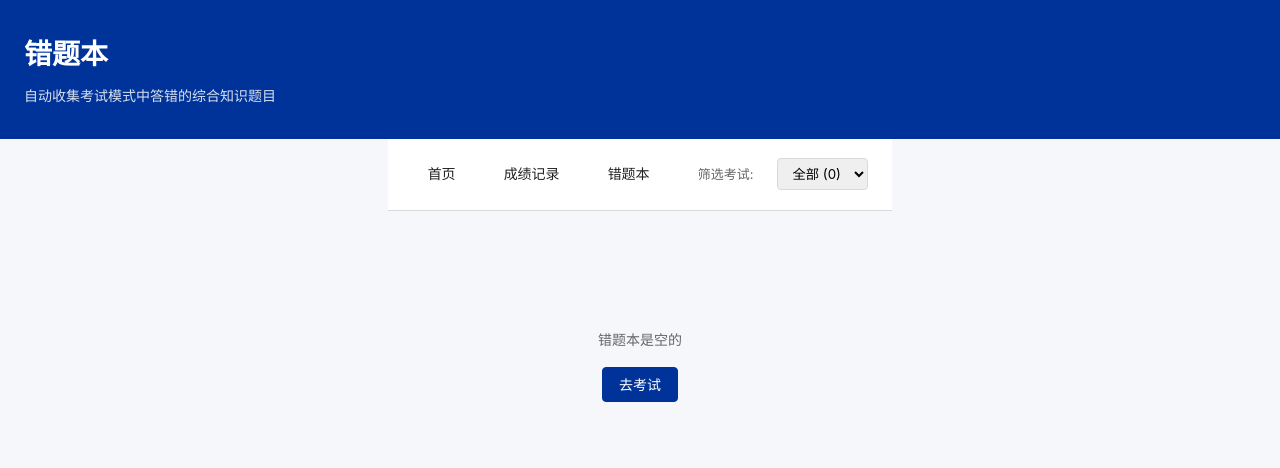
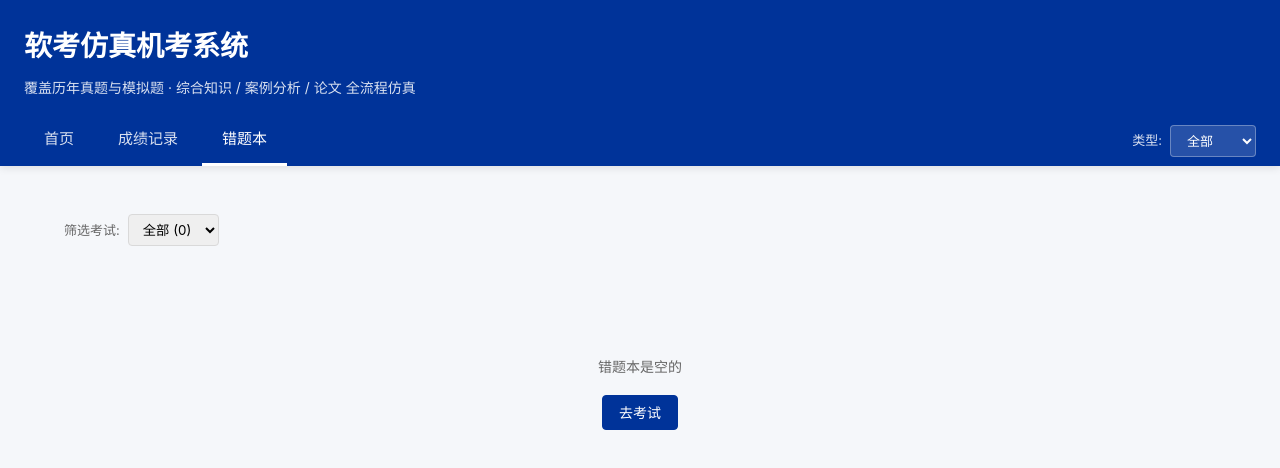
Before and after one commit to wujiaming88/ruankao-exam, a React (Vite) app: page /mistakes in a window 1280 px wide. Shown: the top 468 px of the page. Built offline with nearby package versions, Linux system fonts and the light colour scheme.

Commit message:
feat: integrate nav into header and add shared layout for smooth navigation

```diff
--- a/src/App.css
+++ b/src/App.css
@@ -66,51 +66,97 @@
   50% { opacity: 0.6; }
 }
 
-/* Home page */
-.home-header {
+/* Main layout header */
+.main-layout-header {
   background: var(--brand);
   color: #fff;
-  padding: 32px 24px;
+  box-shadow: 0 2px 8px rgba(0, 0, 0, 0.1);
 }
 
-.home-header-inner {
+.main-layout-header-inner {
   max-width: 1800px;
   margin: 0 auto;
+  padding: 24px 24px 0;
 }
 
-.home-header h1 {
+.header-row-1 {
+  padding-bottom: 16px;
+}
+
+.header-row-1 h1 {
   margin: 0 0 8px;
   font-size: 28px;
   font-weight: 600;
 }
 
-.home-header p {
+.header-row-1 p {
   margin: 0;
   opacity: 0.85;
+  font-size: 14px;
 }
 
-.home-nav {
-  max-width: 1800px;
-  margin: 0 auto;
-  padding: 16px 24px;
+.header-row-2 {
   display: flex;
-  gap: 16px;
+  justify-content: space-between;
   align-items: center;
-  background: #fff;
-  border-bottom: 1px solid var(--border);
+  padding-bottom: 0;
 }
 
-.home-nav a {
-  padding: 8px 16px;
-  color: var(--text);
-  border-radius: 4px;
-  transition: all 0.15s;
+.header-nav {
+  display: flex;
+  gap: 4px;
 }
 
-.home-nav a:hover {
-  background: rgba(22, 119, 255, 0.08);
-  color: var(--brand);
+.header-nav a {
+  padding: 12px 20px;
+  color: rgba(255, 255, 255, 0.85);
+  transition: all 0.2s;
+  border-bottom: 3px solid transparent;
   text-decoration: none;
+  font-size: 15px;
+}
+
+.header-nav a:hover {
+  color: #fff;
+  background: rgba(255, 255, 255, 0.1);
+}
+
+.header-nav a.active {
+  color: #fff;
+  border-bottom-color: #fff;
+  font-weight: 500;
+}
+
+.header-filter {
+  display: flex;
+  align-items: center;
+  gap: 8px;
+}
+
+.filter-label {
+  font-size: 13px;
+  color: rgba(255, 255, 255, 0.85);
+}
+
+.filter-select {
+  padding: 6px 12px;
+  border-radius: 4px;
+  border: 1px solid rgba(255, 255, 255, 0.3);
+  background: rgba(255, 255, 255, 0.15);
+  color: #fff;
+  font-size: 13px;
+  cursor: pointer;
+  transition: all 0.2s;
+}
+
+.filter-select:hover {
+  background: rgba(255, 255, 255, 0.25);
+  border-color: rgba(255, 255, 255, 0.5);
+}
+
+.filter-select option {
+  background: var(--brand);
+  color: #fff;
 }
 
 /* 首页主布局：左侧导航 + 右侧内容 */
@@ -118,7 +164,7 @@
   display: flex;
   max-width: 1800px;
   margin: 0 auto;
-  min-height: calc(100vh - 200px);
+  min-height: calc(100vh - 180px);
 }
 
 /* 左侧科目导航栏 */
--- a/src/App.tsx
+++ b/src/App.tsx
@@ -1,4 +1,5 @@
 import { BrowserRouter, Routes, Route, Navigate } from 'react-router-dom';
+import MainLayout from './layouts/MainLayout';
 import Home from './pages/Home';
 import Exam from './pages/Exam';
 import Result from './pages/Result';
@@ -9,11 +10,13 @@ export default function App() {
   return (
     <BrowserRouter>
       <Routes>
-        <Route path="/" element={<Home />} />
+        <Route element={<MainLayout />}>
+          <Route path="/" element={<Home />} />
+          <Route path="/history" element={<History />} />
+          <Route path="/mistakes" element={<Mistakes />} />
+        </Route>
         <Route path="/exam/:examId" element={<Exam />} />
         <Route path="/result/:recordId" element={<Result />} />
-        <Route path="/history" element={<History />} />
-        <Route path="/mistakes" element={<Mistakes />} />
         <Route path="*" element={<Navigate to="/" replace />} />
       </Routes>
     </BrowserRouter>
--- /dev/null
+++ b/src/layouts/MainLayout.tsx
@@ -0,0 +1,58 @@
+import { Link, Outlet, useLocation, useSearchParams } from 'react-router-dom';
+
+export default function MainLayout() {
+  const location = useLocation();
+  const [searchParams, setSearchParams] = useSearchParams();
+  const filter = searchParams.get('filter') || 'all';
+
+  const isActive = (path: string) => location.pathname === path;
+
+  const handleFilterChange = (newFilter: string) => {
+    const params = new URLSearchParams(searchParams);
+    if (newFilter === 'all') {
+      params.delete('filter');
+    } else {
+      params.set('filter', newFilter);
+    }
+    setSearchParams(params);
+  };
+
+  return (
+    <div className="page">
+      <div className="main-layout-header">
+        <div className="main-layout-header-inner">
+          <div className="header-row-1">
+            <h1>软考仿真机考系统</h1>
+            <p>覆盖历年真题与模拟题 · 综合知识 / 案例分析 / 论文 全流程仿真</p>
+          </div>
+          <div className="header-row-2">
+            <nav className="header-nav">
+              <Link to="/" className={isActive('/') ? 'active' : ''}>
+                首页
+              </Link>
+              <Link to="/history" className={isActive('/history') ? 'active' : ''}>
+                成绩记录
+              </Link>
+              <Link to="/mistakes" className={isActive('/mistakes') ? 'active' : ''}>
+                错题本
+              </Link>
+            </nav>
+            <div className="header-filter">
+              <span className="filter-label">类型:</span>
+              <select
+                value={filter}
+                onChange={e => handleFilterChange(e.target.value)}
+                className="filter-select"
+              >
+                <option value="all">全部</option>
+                <option value="真题">真题</option>
+                <option value="模拟题">模拟题</option>
+              </select>
+            </div>
+          </div>
+        </div>
+      </div>
+      <Outlet />
+    </div>
+  );
+}
--- a/src/pages/History.tsx
+++ b/src/pages/History.tsx
@@ -25,21 +25,7 @@ export default function History() {
   };
 
   return (
-    <div className="page">
-      <div className="home-header">
-        <div className="home-header-inner">
-          <h1>成绩记录</h1>
-          <p>所有考试与练习的历史记录</p>
-        </div>
-      </div>
-
-      <div className="home-nav">
-        <Link to="/">首页</Link>
-        <Link to="/history">成绩记录</Link>
-        <Link to="/mistakes">错题本</Link>
-      </div>
-
-      <div className="container">
+    <div className="container">
         {records.length === 0 ? (
           <div className="empty-state">
             <p>暂无考试记录</p>
@@ -112,7 +98,6 @@ export default function History() {
             </tbody>
           </table>
         )}
-      </div>
     </div>
   );
 }
--- a/src/pages/Home.tsx
+++ b/src/pages/Home.tsx
@@ -1,5 +1,5 @@
 import { useMemo, useState } from 'react';
-import { Link, useNavigate } from 'react-router-dom';
+import { useNavigate, useSearchParams } from 'react-router-dom';
 import { exams, paperLabel, availablePapers } from '../data';
 import type { Exam, ExamMode, PaperKind } from '../types';
 
@@ -28,7 +28,8 @@ function groupExams() {
 
 export default function Home() {
   const navigate = useNavigate();
-  const [filter, setFilter] = useState<'all' | '真题' | '模拟题'>('all');
+  const [searchParams] = useSearchParams();
+  const filter = (searchParams.get('filter') || 'all') as 'all' | '真题' | '模拟题';
   const [subjectFilter, setSubjectFilter] = useState<string>('all');
   const [selectTarget, setSelectTarget] = useState<SelectTarget | null>(null);
   const [mode, setMode] = useState<ExamMode>('exam');
@@ -75,33 +76,7 @@ export default function Home() {
   };
 
   return (
-    <div className="page">
-      <div className="home-header">
-        <div className="home-header-inner">
-          <h1>软考仿真机考系统</h1>
-          <p>覆盖历年真题与模拟题 · 综合知识 / 案例分析 / 论文 全流程仿真</p>
-        </div>
-      </div>
-
-      <div className="home-nav">
-        <Link to="/">首页</Link>
-        <Link to="/history">成绩记录</Link>
-        <Link to="/mistakes">错题本</Link>
-        <div style={{ flex: 1 }} />
-        <span style={{ fontSize: 13, color: 'var(--text-muted)', marginRight: 8 }}>
-          类型:
-        </span>
-        <select
-          value={filter}
-          onChange={e => setFilter(e.target.value as 'all' | '真题' | '模拟题')}
-          style={{ padding: '6px 10px', borderRadius: 4, border: '1px solid var(--border)' }}
-        >
-          <option value="all">全部</option>
-          <option value="真题">真题</option>
-          <option value="模拟题">模拟题</option>
-        </select>
-      </div>
-
+    <>
       <div className="home-main-layout">
         {/* 左侧科目导航栏 */}
         <aside className="subject-sidebar">
@@ -230,6 +205,6 @@ export default function Home() {
           </div>
         </div>
       )}
-    </div>
+    </>
   );
 }
--- a/src/pages/Mistakes.tsx
+++ b/src/pages/Mistakes.tsx
@@ -1,5 +1,5 @@
 import { useMemo, useState } from 'react';
-import { Link } from 'react-router-dom';
+import { Link, useSearchParams } from 'react-router-dom';
 import { loadMistakes, removeMistake } from '../storage';
 
 function formatDate(ts: number): string {
@@ -9,7 +9,8 @@ function formatDate(ts: number): string {
 
 export default function Mistakes() {
   const [mistakes, setMistakes] = useState(loadMistakes());
-  const [filter, setFilter] = useState<string>('all');
+  const [searchParams, setSearchParams] = useSearchParams();
+  const examFilter = searchParams.get('exam') || 'all';
 
   const byExam = useMemo(() => {
     const m = new Map<string, { title: string; items: typeof mistakes }>();
@@ -20,7 +21,17 @@ export default function Mistakes() {
     return Array.from(m.entries());
   }, [mistakes]);
 
-  const filtered = filter === 'all' ? mistakes : mistakes.filter(m => m.examId === filter);
+  const filtered = examFilter === 'all' ? mistakes : mistakes.filter(m => m.examId === examFilter);
+
+  const handleExamFilterChange = (examId: string) => {
+    const params = new URLSearchParams(searchParams);
+    if (examId === 'all') {
+      params.delete('exam');
+    } else {
+      params.set('exam', examId);
+    }
+    setSearchParams(params);
+  };
 
   const onRemove = (examId: string, number: number) => {
     removeMistake(examId, number);
@@ -28,25 +39,14 @@ export default function Mistakes() {
   };
 
   return (
-    <div className="page">
-      <div className="home-header">
-        <div className="home-header-inner">
-          <h1>错题本</h1>
-          <p>自动收集考试模式中答错的综合知识题目</p>
-        </div>
-      </div>
-
-      <div className="home-nav">
-        <Link to="/">首页</Link>
-        <Link to="/history">成绩记录</Link>
-        <Link to="/mistakes">错题本</Link>
-        <div style={{ flex: 1 }} />
-        <span style={{ fontSize: 13, color: 'var(--text-muted)', marginRight: 8 }}>
+    <div className="container" style={{ marginTop: 24 }}>
+      <div style={{ marginBottom: 16, display: 'flex', alignItems: 'center', gap: 8 }}>
+        <span style={{ fontSize: 13, color: 'var(--text-muted)' }}>
           筛选考试:
         </span>
         <select
-          value={filter}
-          onChange={e => setFilter(e.target.value)}
+          value={examFilter}
+          onChange={e => handleExamFilterChange(e.target.value)}
           style={{ padding: '6px 10px', borderRadius: 4, border: '1px solid var(--border)', maxWidth: 280 }}
         >
           <option value="all">全部 ({mistakes.length})</option>
@@ -57,8 +57,7 @@ export default function Mistakes() {
           ))}
         </select>
       </div>
-
-      <div className="container">
+      <div>
         {filtered.length === 0 ? (
           <div className="empty-state">
             <p>错题本是空的</p>
```
